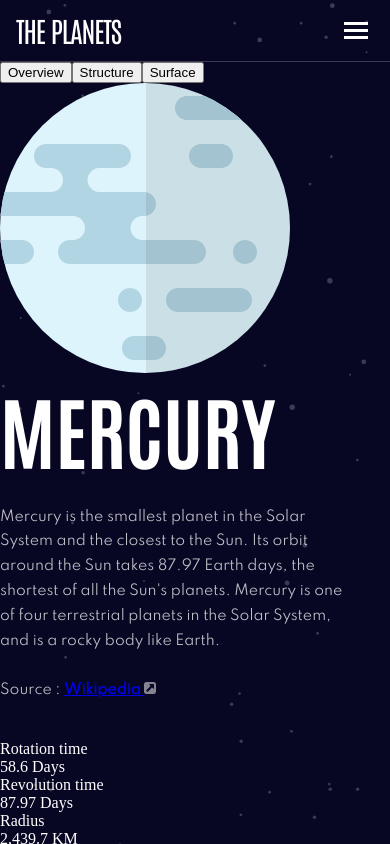
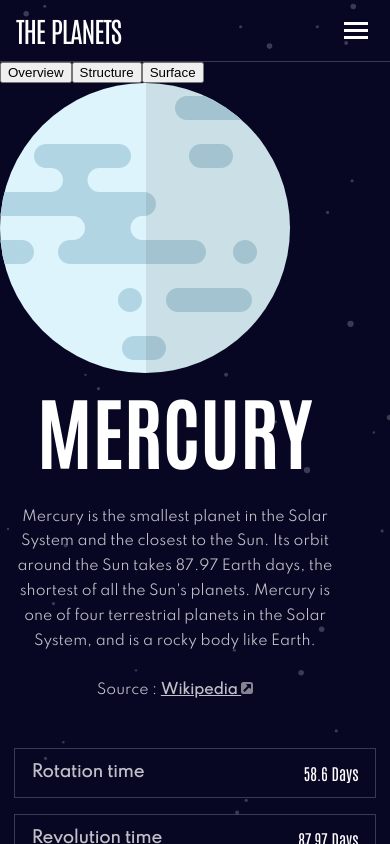
Before and after one commit to Vilorshini0/planet-fact-site, a React (Vite) app: page / in a window 390 px wide. Shown: the top 844 px of the page. Built offline with nearby package versions, Linux system fonts and the light colour scheme.

Commit message:
[INTE] general styling planet charcteristics mobile

```diff
--- a/src/pages/Earth.jsx
+++ b/src/pages/Earth.jsx
@@ -37,7 +37,9 @@ export default function Earth() {
             {screenWidth <= 640 && <ViewSwitcherMobile planetName={earth.name} />}
 
             <section className="planet__main-section">
-                <img className="planet-visual" src={pageStatusMapping[pageStatus]?.img} />
+                <section className="planet__main-section_visual">
+                    <img className="planet-visual" src={pageStatusMapping[pageStatus]?.img} />
+                </section>
                 {pageStatus === 'geology' && <img src={imgPlanetSurface} />}
 
                 <section className="description-switcher-wrapper">
--- a/src/scss/app.css
+++ b/src/scss/app.css
@@ -112,6 +112,8 @@ h1, h2, h3, h4, h5, h6, p, span {
 .planet-description {
   display: flex;
   flex-direction: column;
+  justify-content: center;
+  align-items: center;
   width: 21.875rem;
   font-family: "Spartan";
   row-gap: 1.55rem;
@@ -123,12 +125,44 @@ h1, h2, h3, h4, h5, h6, p, span {
   font-size: 5rem;
 }
 .planet-description p {
+  width: 20.44rem;
+  text-align: center;
   color: rgba(255, 255, 255, 0.75);
   font-size: 0.875rem;
   line-height: 1.55rem;
 }
 .planet-description p.link a {
   font-weight: 600;
+  color: rgba(255, 255, 255, 0.75);
+}
+
+.planet-characteristics {
+  display: flex;
+  flex-direction: column;
+  align-items: center;
+  justify-content: center;
+  width: 100%;
+  margin-bottom: 1rem;
+}
+.planet-characteristics div {
+  width: 100%;
+  display: flex;
+  align-items: center;
+  justify-content: space-between;
+  width: 20.44rem;
+  height: 3rem;
+  border: 1px solid rgba(255, 255, 255, 0.2);
+  padding: 0 1rem;
+  margin: 0.5rem 0;
+}
+.planet-characteristics div p:first-of-type {
+  font-family: "Spartan";
+  color: rgba(255, 255, 255, 0.75);
+  font-weight: 700;
+}
+.planet-characteristics div p:last-of-type {
+  font-family: "Antonio", sans-serif;
+  font-weight: 400;
 }
 
 .header-mobile {
@@ -288,6 +322,15 @@ main.planet .planet__main-section {
   flex-direction: column;
   align-items: center;
 }
+main.planet .planet__main-section .planet__main-section_visual {
+  display: flex;
+  align-items: center;
+  justify-content: center;
+  height: 304px;
+}
+main.planet .planet__main-section .planet__main-section_visual .planet-visual {
+  width: 46%;
+}
 @media only screen and (min-width: 1024px) {
   main.planet .planet__main-section {
     flex-direction: row;
--- a/src/scss/app.scss
+++ b/src/scss/app.scss
@@ -8,6 +8,7 @@
 @import "component/ViewSwitcherDesktop";
 @import "component/ViewSwitcherMobile";
 @import "component/PlanetDescription";
+@import "component/PlanetCharacteristics";
 
 @import "layout/HeaderMobile";
 @import "layout/HeaderDesktop";
--- /dev/null
+++ b/src/scss/component/_PlanetCharacteristics.scss
@@ -0,0 +1,33 @@
+.planet-characteristics {
+    display: flex;
+    flex-direction: column;
+    align-items: center;
+    justify-content: center;
+    width: 100%;
+    margin-bottom: 1rem;
+
+    div {
+        width: 100%;
+        display: flex;
+        align-items: center;
+        justify-content: space-between;
+        width: 20.44rem;
+        height: 3rem;
+        border: 1px solid $color-border-primary;
+        padding: 0 1rem;
+        margin: 0.5rem 0;
+
+        p:first-of-type {
+            font-family: $secondaryFont;
+            color: $color-text-secondary;
+            font-weight: 700;
+        }
+
+        p:last-of-type {
+            font-family: $primaryFont;
+            font-weight: 400;
+        }
+
+
+    }
+}
--- a/src/scss/component/_PlanetDescription.scss
+++ b/src/scss/component/_PlanetDescription.scss
@@ -1,6 +1,8 @@
 .planet-description {
     display: flex;
     flex-direction: column;
+    justify-content: center;
+    align-items: center;
     width: 21.875rem;
     font-family: $secondaryFont;
     row-gap: 1.55rem;
@@ -13,6 +15,8 @@
     }
 
     p {
+        width: 20.44rem;
+        text-align: center;
         color: $color-text-secondary;
         font-size: 0.875rem;
         line-height: 1.55rem;
@@ -20,6 +24,7 @@
         &.link {
             a {
                 font-weight: 600;
+                color: $color-text-secondary;
             }
         }
     }
```
Also changed, not shown: src/scss/pages/_PlanetPages.scss (+11 -0 lines), 1 other file (tests, documents, lock files or other folders).
